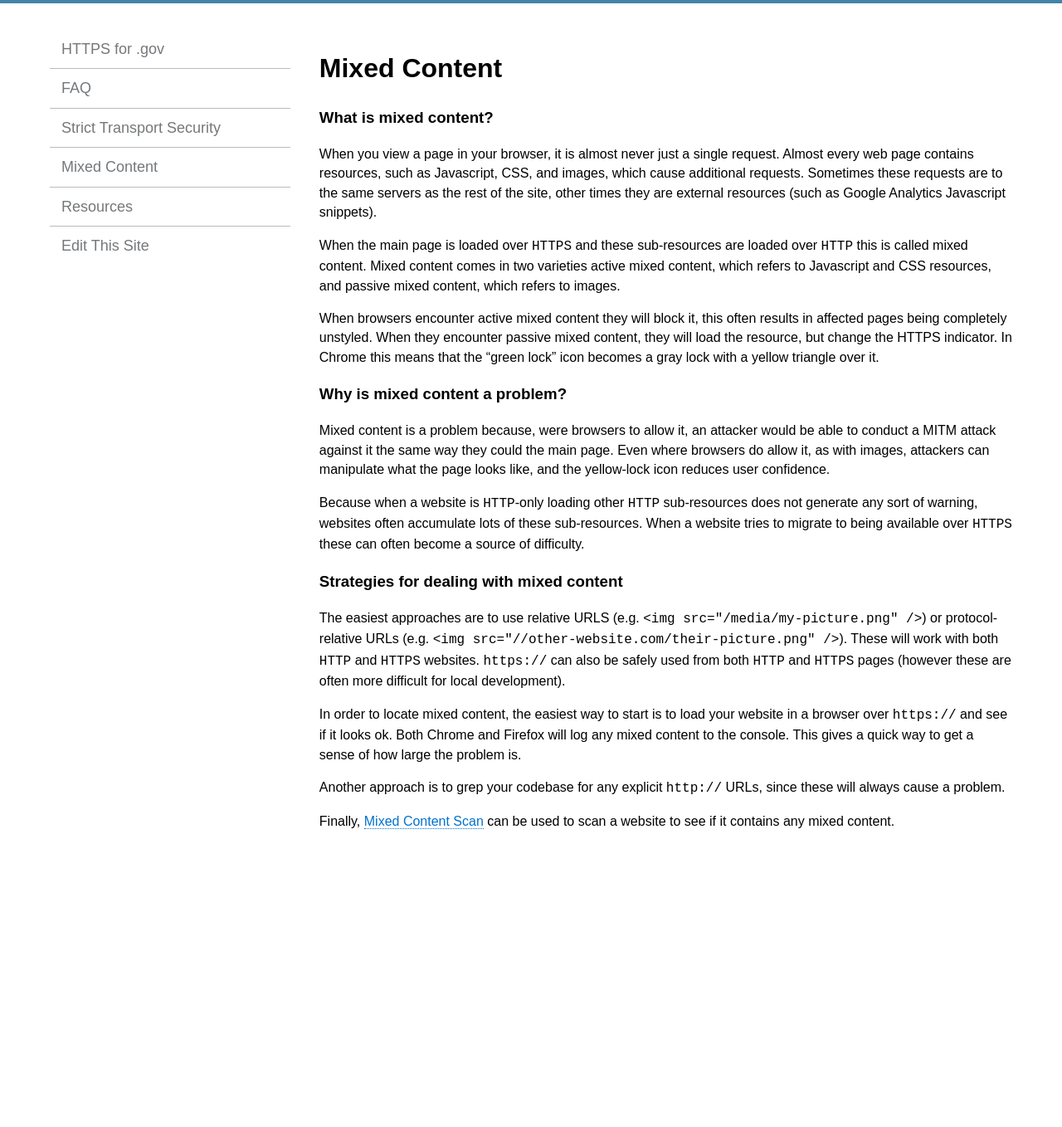
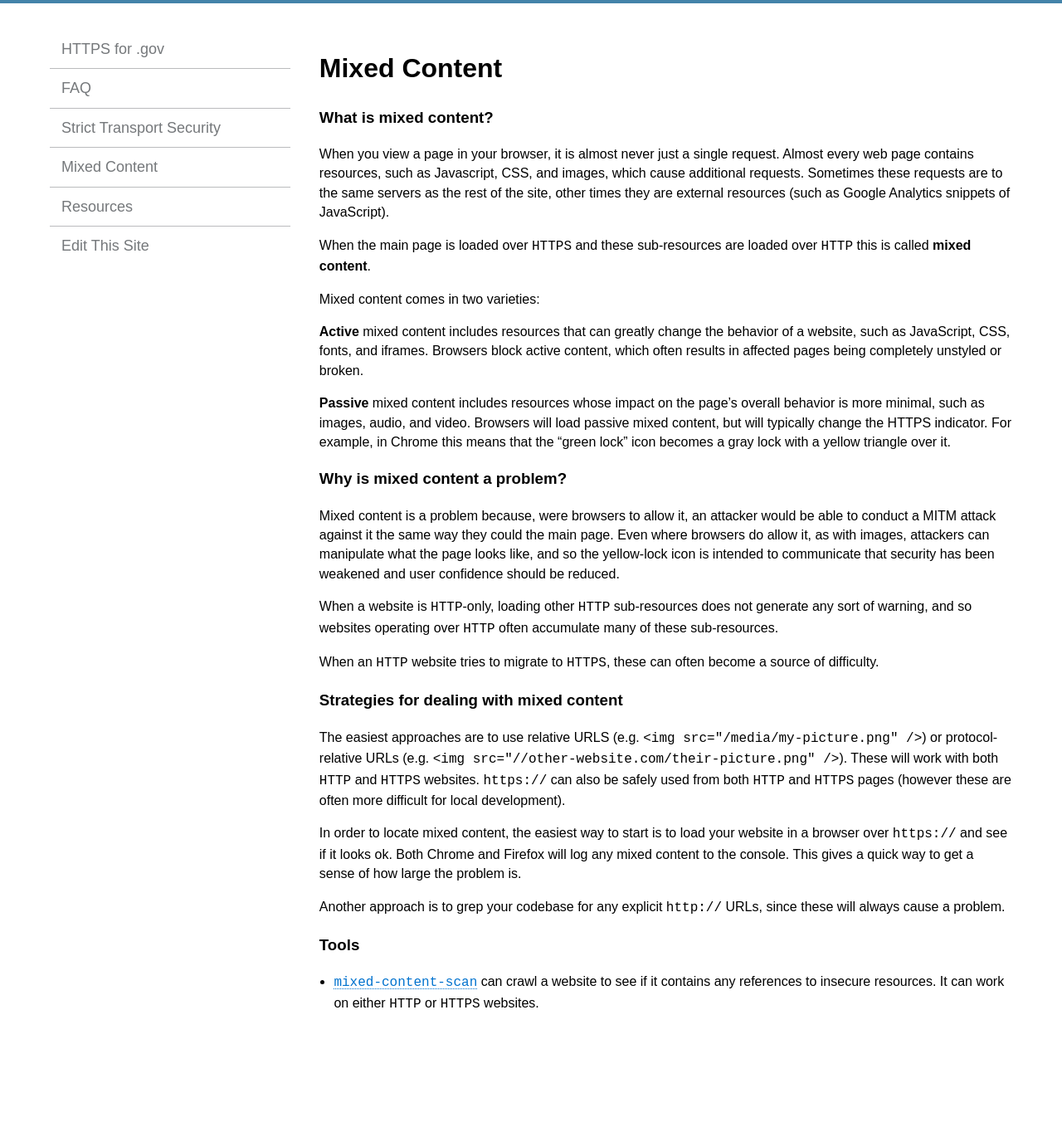
Before and after one commit to GSA/https, a Jekyll site: the page built from pages/mixed-content.md, in a window 1280 px wide. Shown: the whole page at 83% size. Built offline with Jekyll 4.4.1, drawn with Linux system fonts in a browser that asks for light colours; Markdown is read by kramdown in place of the engine named in the settings; before the commit the page ends 1138 px from its top, so only the background shows below that.

Commit message:
a pass of edits

```diff
--- a/pages/mixed-content.md
+++ b/pages/mixed-content.md
@@ -6,17 +6,23 @@ permalink: /mixed-content/
 
 ### What is mixed content?
 
-When you view a page in your browser, it is almost never just a single request. Almost every web page contains resources, such as Javascript, CSS, and images, which cause additional requests. Sometimes these requests are to the same servers as the rest of the site, other times they are external resources (such as Google Analytics Javascript snippets).
+When you view a page in your browser, it is almost never just a single request. Almost every web page contains resources, such as Javascript, CSS, and images, which cause additional requests. Sometimes these requests are to the same servers as the rest of the site, other times they are external resources (such as Google Analytics snippets of JavaScript).
 
-When the main page is loaded over `HTTPS` and these sub-resources are loaded over `HTTP` this is called mixed content. Mixed content comes in two varieties active mixed content, which refers to Javascript and CSS resources, and passive mixed content, which refers to images.
+When the main page is loaded over `HTTPS` and these sub-resources are loaded over `HTTP` this is called **mixed content**.
 
-When browsers encounter active mixed content they will block it, this often results in affected pages being completely unstyled. When they encounter passive mixed content, they will load the resource, but change the HTTPS indicator. In Chrome this means that the "green lock" icon becomes a gray lock with a yellow triangle over it.
+Mixed content comes in two varieties:
+
+**Active** mixed content includes resources that can greatly change the behavior of a website, such as JavaScript, CSS, fonts, and iframes. Browsers block active content, which often results in affected pages being completely unstyled or broken.
+
+**Passive** mixed content includes resources whose impact on the page's overall behavior is more minimal, such as images, audio, and video. Browsers will load passive mixed content, but will typically change the HTTPS indicator. For example, in Chrome this means that the "green lock" icon becomes a gray lock with a yellow triangle over it.
 
 ### Why is mixed content a problem?
 
-Mixed content is a problem because, were browsers to allow it, an attacker would be able to conduct a MITM attack against it the same way they could the main page. Even where browsers do allow it, as with images, attackers can manipulate what the page looks like, and the yellow-lock icon reduces user confidence.
+Mixed content is a problem because, were browsers to allow it, an attacker would be able to conduct a MITM attack against it the same way they could the main page. Even where browsers do allow it, as with images, attackers can manipulate what the page looks like, and so the yellow-lock icon is intended to communicate that security has been weakened and user confidence should be reduced.
 
-Because when a website is `HTTP`-only loading other `HTTP` sub-resources does not generate any sort of warning, websites often accumulate lots of these sub-resources. When a website tries to migrate to being available over `HTTPS` these can often become a source of difficulty.
+When a website is `HTTP`-only, loading other `HTTP` sub-resources does not generate any sort of warning, and so websites operating over `HTTP` often accumulate many of these sub-resources.
+
+When an `HTTP` website tries to migrate to `HTTPS`, these can often become a source of difficulty.
 
 ### Strategies for dealing with mixed content
 
@@ -26,4 +32,6 @@ In order to locate mixed content, the easiest way to start is to load your websi
 
 Another approach is to grep your codebase for any explicit `http://` URLs, since these will always cause a problem.
 
-Finally, [Mixed Content Scan](https://github.com/bramus/mixed-content-scan) can be used to scan a website to see if it contains any mixed content.
+### Tools
+
+* [`mixed-content-scan`](https://github.com/bramus/mixed-content-scan) can crawl a website to see if it contains any references to insecure resources. It can work on either `HTTP` or `HTTPS` websites.
```
